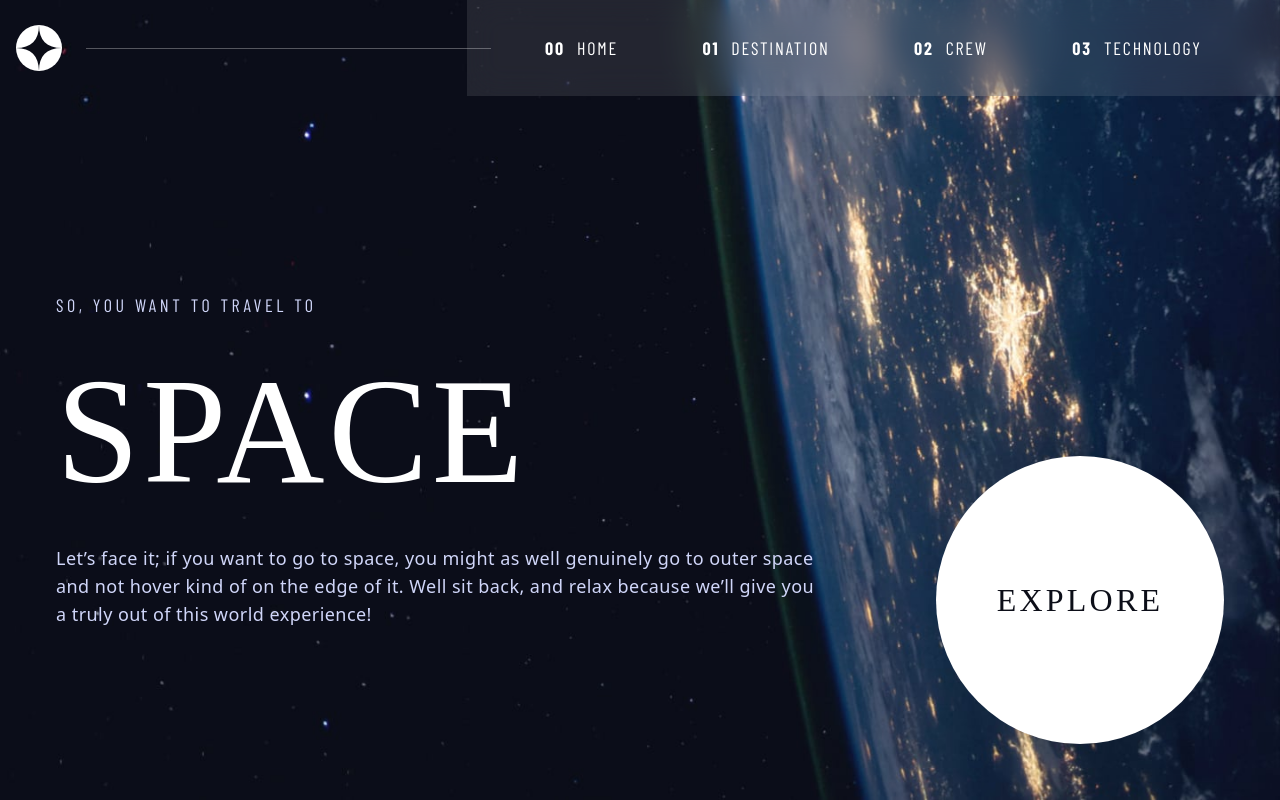
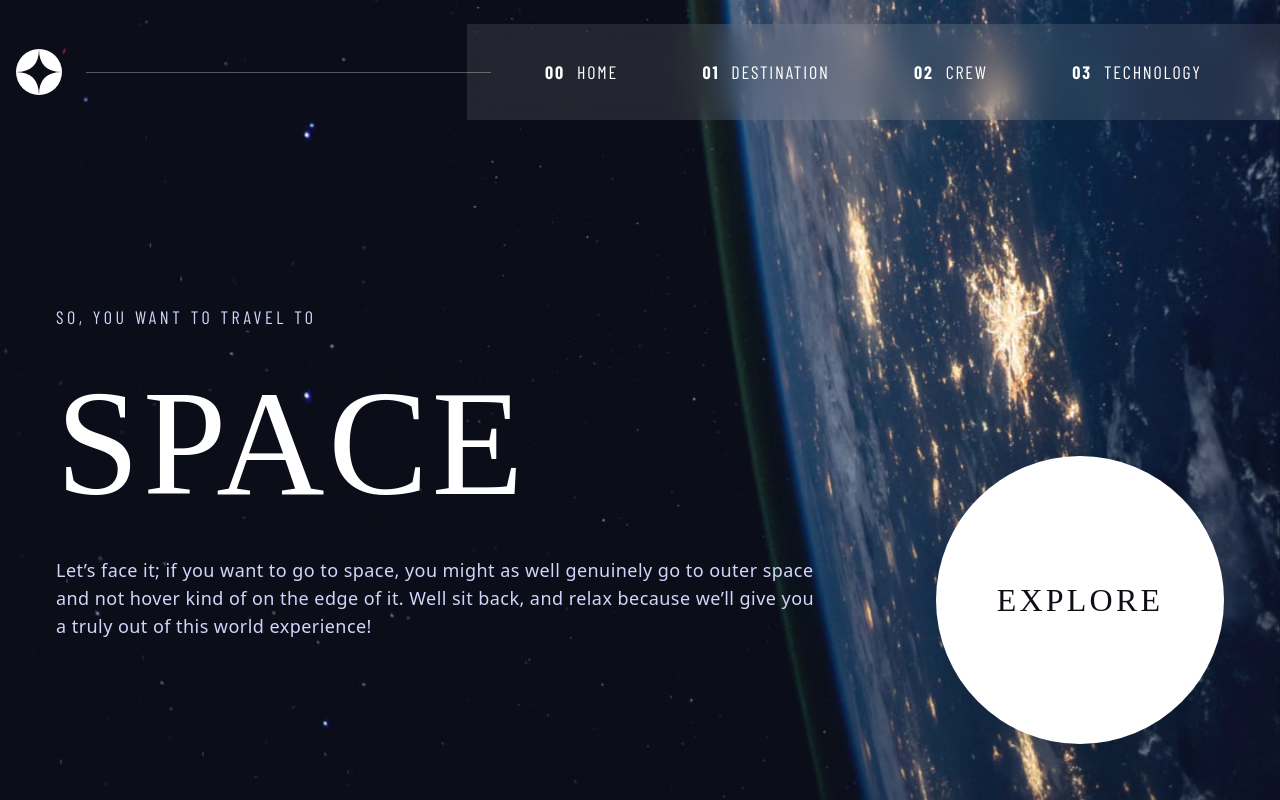
Before and after one commit to Sana-Shabeel/space-tourism-ts, a React (Vite) app: page / in a window 1280 px wide. Built offline with nearby package versions, Linux system fonts and the light colour scheme; a web font is replaced by a local one.

Commit message:
margin top

```diff
--- a/src/components/Navbar.tsx
+++ b/src/components/Navbar.tsx
@@ -10,7 +10,7 @@ const Navbar = () => {
     { num: "03", title: "TECHNOLOGY" },
   ];
   return (
-    <nav className="flex items-center justify-between p-6 font-barlowCond text-white md:h-24 md:p-0 md:pl-4">
+    <nav className="flex items-center justify-between p-6 font-barlowCond text-white md:h-24 md:p-0 md:pl-4 lg:mt-6">
       <div className="w-10 md:w-12">
         <img src="/assets/shared/logo.svg" alt="logo" />
       </div>
```
